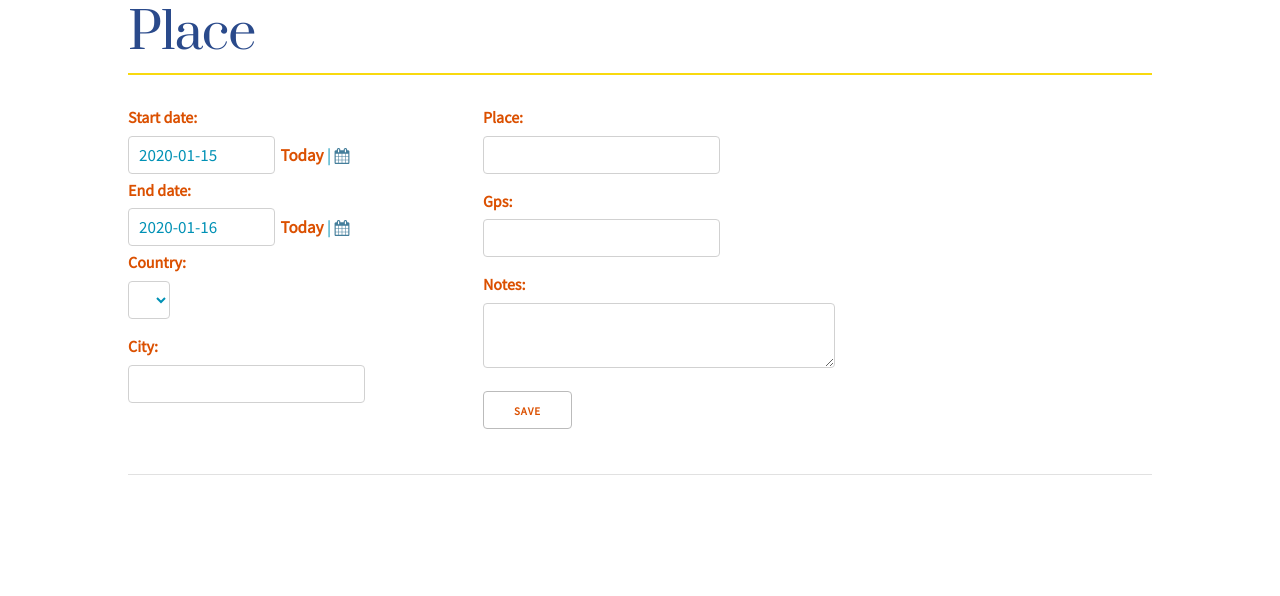
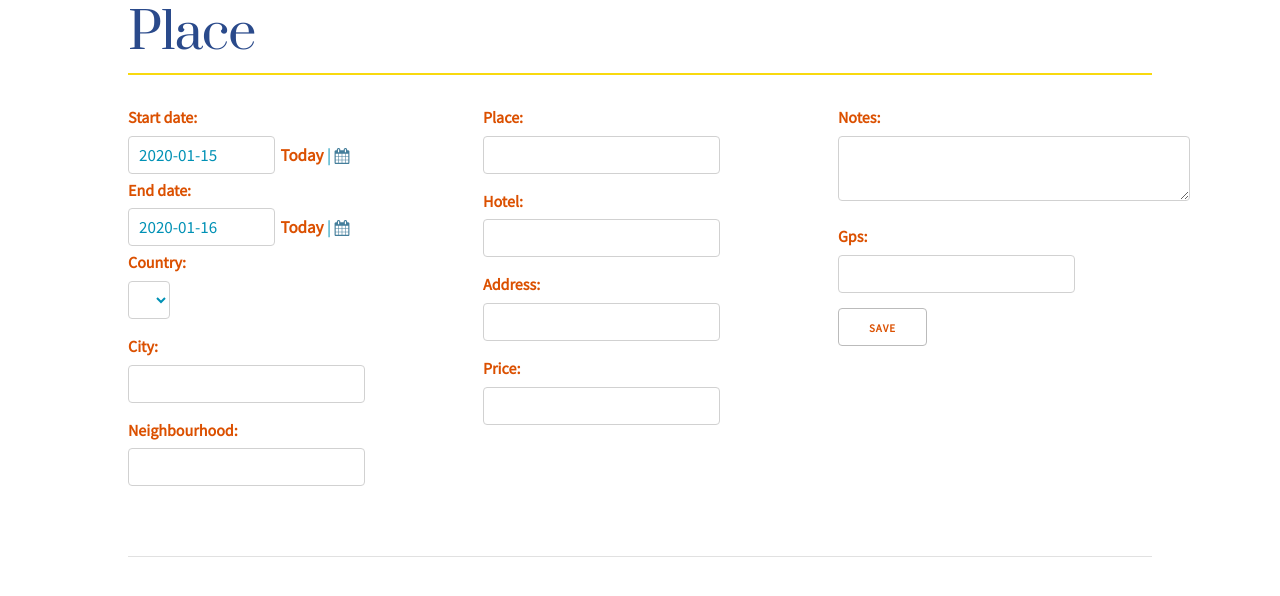
Before and after one commit to minikdo/travelarchive2, a Django app: page /1/place/add/ in a window 1280 px wide. Shown: the part 49-645 px from the top of the page. Run offline with Django 3.2, Linux system fonts and the light colour scheme; a user stored in the database is signed in; data comes from the database, SQL or seed files in the repository; tables that the repository leaves empty hold one stand-in row (values such as "Sample post"); lists and menus that the app fills with data are empty; parts of the project's set-up code (start-up, migrations or seed data) failed here and were passed over.

Commit message:
add new fields to Place

```diff
--- a/templates/travels/place_form.html
+++ b/templates/travels/place_form.html
@@ -18,10 +18,10 @@
       {# Include the visible fields #}
       {% for field in form.visible_fields %}
 
-      {% if forloop.counter == 5 %}
+      {% if forloop.counter == 6 or forloop.counter == 10 %}
 
   </div>
-  <div class="six columns">
+  <div class="four columns">
 
     {% endif %}
 
--- a/travels/forms.py
+++ b/travels/forms.py
@@ -3,8 +3,7 @@ from django.contrib.admin import widgets
 
 from dal.autocomplete import ModelSelect2Multiple, ModelSelect2
 
-from .models import Place, Country, Travel, Journey, Airport,\
-    Flight, Airline
+from .models import Place, Country, Travel, Journey, Flight
 
 
 class TravelForm(forms.ModelForm):
@@ -58,7 +57,8 @@ class PlaceForm(forms.ModelForm):
     class Meta:
         model = Place
         fields = ['start_date', 'end_date', 'country', 'city',
-                  'place', 'gps', 'notes']
+                  'neigh', 'place', 'hotel', 'address', 'price',
+                  'notes', 'gps']
 
     class Media:
         js = ('admin/js/vendor/jquery/jquery.js',
@@ -129,28 +129,6 @@ class FlightForm(forms.ModelForm):
 class FlightSearchForm(forms.ModelForm):
     """ flight search form """
 
-    # def __init__(self, *args, session_data=None, **kwargs):
-        # super().__init__(*args, **kwargs)
-
-        # orig_ids = Flight.objects.values_list('orig', flat=True)
-        # dest_ids = Flight.objects.values_list('dest', flat=True)
-        # airline_ids = Flight.objects.values_list('airline', flat=True)
-
-        # self.fields['orig'] = forms.ModelChoiceField(
-            # queryset=Airport.objects.filter(pk__in=set(orig_ids)),
-            # label="from",
-            # required=False)
-
-        # self.fields['dest'] = forms.ModelChoiceField(
-            # queryset=Airport.objects.filter(pk__in=set(dest_ids)),
-            # label="to",
-            # required=False)
-
-        # self.fields['airline'] = forms.ModelChoiceField(
-            # queryset=Airline.objects.filter(pk__in=set(airline_ids)),
-            # label="airline",
-            # required=False)
-
     flight_number = forms.CharField(required=False,
                                     widget=forms.TextInput(attrs={
                                         'autofocus': True,
--- a/travels/models.py
+++ b/travels/models.py
@@ -84,6 +84,11 @@ class Place(models.Model):
     place = models.CharField(max_length=50, blank=True, null=True)
     gps = models.CharField(max_length=30, blank=True, null=True)
     notes = models.CharField(max_length=150, blank=True, null=True)
+    neigh = models.CharField(max_length=100, blank=True, null=True,
+                             verbose_name='neighbourhood')
+    hotel = models.CharField(max_length=100, blank=True, null=True)
+    address = models.CharField(max_length=100, blank=True, null=True)
+    price = models.CharField(max_length=100, blank=True, null=True)
 
     class Meta:
         ordering = ['start_date']
```
Also changed, not shown: travels/migrations/0032_auto_20190917_1100.py (added).
